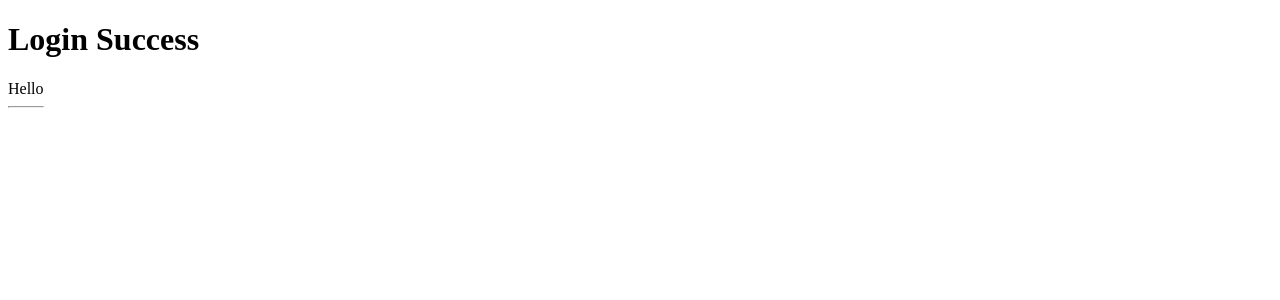
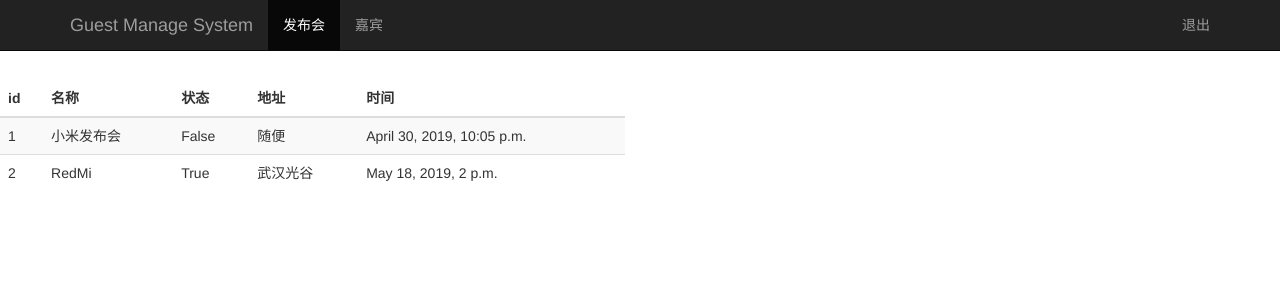
Before and after one commit to Li-Yangchen/webtest, a Django app: page /event_manage/ in a window 1280 px wide. Shown: the top 300 px of the page. Run offline with Django 3.2, Linux system fonts and the light colour scheme; a user stored in the database is signed in; data comes from the database, SQL or seed files in the repository; some libraries are stand-ins or nearby versions.

Commit message:
配置数据库， pdf 78页内容

```diff
--- a/mydemo/mydemo/__init__.py
+++ b/mydemo/mydemo/__init__.py
@@ -0,0 +1,2 @@
+import pymysql
+pymysql.install_as_MySQLdb()
--- a/mydemo/myweb/templates/event_manage.html
+++ b/mydemo/myweb/templates/event_manage.html
@@ -1,13 +1,61 @@
 <!DOCTYPE html>
-<html lang="en">
+<html lang="zh-CN">
 <head>
-    <meta charset="UTF-8">
-    <title>Event Manage Page</title>
+    {% load bootstrap3 %}
+    {% bootstrap_css %}
+    {% bootstrap_javascript %}
+    <title>Guest Manage</title>
 </head>
-<body>
-    <h1>Login Success</h1>
-    <div style="float:left;">
-        <a>Hello {{ user }}</a><hr/>
-    </div>
-</body>
+<body role="document">
+    <!-- 导航栏 -->
+    <nav class="navbar navbar-inverse navbar-fixed-top">
+      <div class="container">
+        <div class="navbar-header">
+          <a class="navbar-brand" href="/event_manage/">Guest Manage System</a>
+        </div>
+        <div id="navbar" class="collapse navbar-collapse">
+          <ul class="nav navbar-nav">
+            <li class="active"><a href="#">发布会</a></li>
+            <li><a href="/guest_manage/">嘉宾</a></li>
+          </ul>
+          <ul class="nav navbar-nav navbar-right">
+           <li><a href="#">{{user}}</a></li>
+           <li><a href="/logout/">退出</a></li>
+         </ul>
+        </div>
+      </div>
+    </nav>
+
+    <!--发布会搜索表单-->
+
+    <!--发布会列表-->
+      <div class="row" style="padding-top:80px;">
+        <div class="col-md-6">
+          <table class="table table-striped">
+            <thead>
+              <tr>
+                <th>id</th>
+                <th>名称</th>
+                <th>状态</th>
+                <th>地址</th>
+                <th>时间</th>
+              </tr>
+            </thead>
+            <tbody>
+              {% for event in events %}
+                <tr>
+                  <td>{{ event.id }}</td>
+                  <td>{{ event.name }}</td>
+                  <td>{{ event.status }}</td>
+                  <td>{{ event.address }}</td>
+                  <td>{{ event.start_time }}</td>
+                </tr>
+             {% endfor %}
+            </tbody>
+          </table>
+        </div>
+
+      </div>
+
+    </body>
 </html>
--- a/mydemo/myweb/views.py
+++ b/mydemo/myweb/views.py
@@ -2,6 +2,8 @@
 from django.http import HttpResponse,HttpResponseRedirect
 from django.contrib import auth
 from django.contrib.auth.decorators import login_required
+from myweb.models import Event
+
 # Create your views here.
 def index(request):
     return render(request,"index.html")
@@ -23,5 +25,6 @@
 @login_required
 def event_manage(request):
 #    username = request.COOKIES.get('user','')
+    event_list = Event.objects.all()
     username = request.session.get('user','')
-    return render(request,"event_manage.html",{"user":username})
+    return render(request,"event_manage.html",{"user":username,"events":event_list})
--- a/webtest_env/pip-selfcheck.json
+++ b/webtest_env/pip-selfcheck.json
@@ -1 +1 @@
-{"last_check":"2019-05-23T09:37:43Z","pypi_version":"19.1.1"}
+{"last_check":"2019-06-28T08:07:31Z","pypi_version":"19.1.1"}
```
Also changed, not shown: mydemo/mydemo/settings.py (+11 -2 lines).
